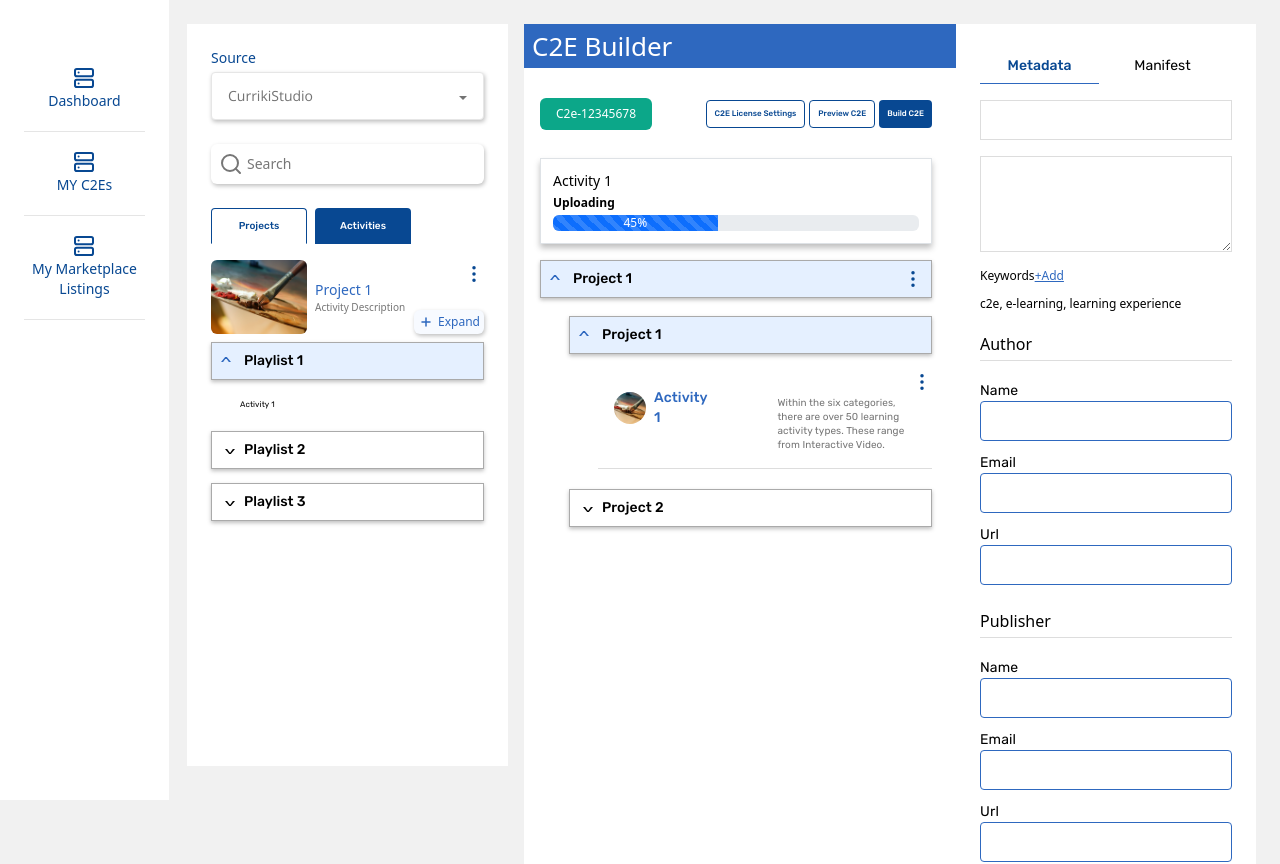
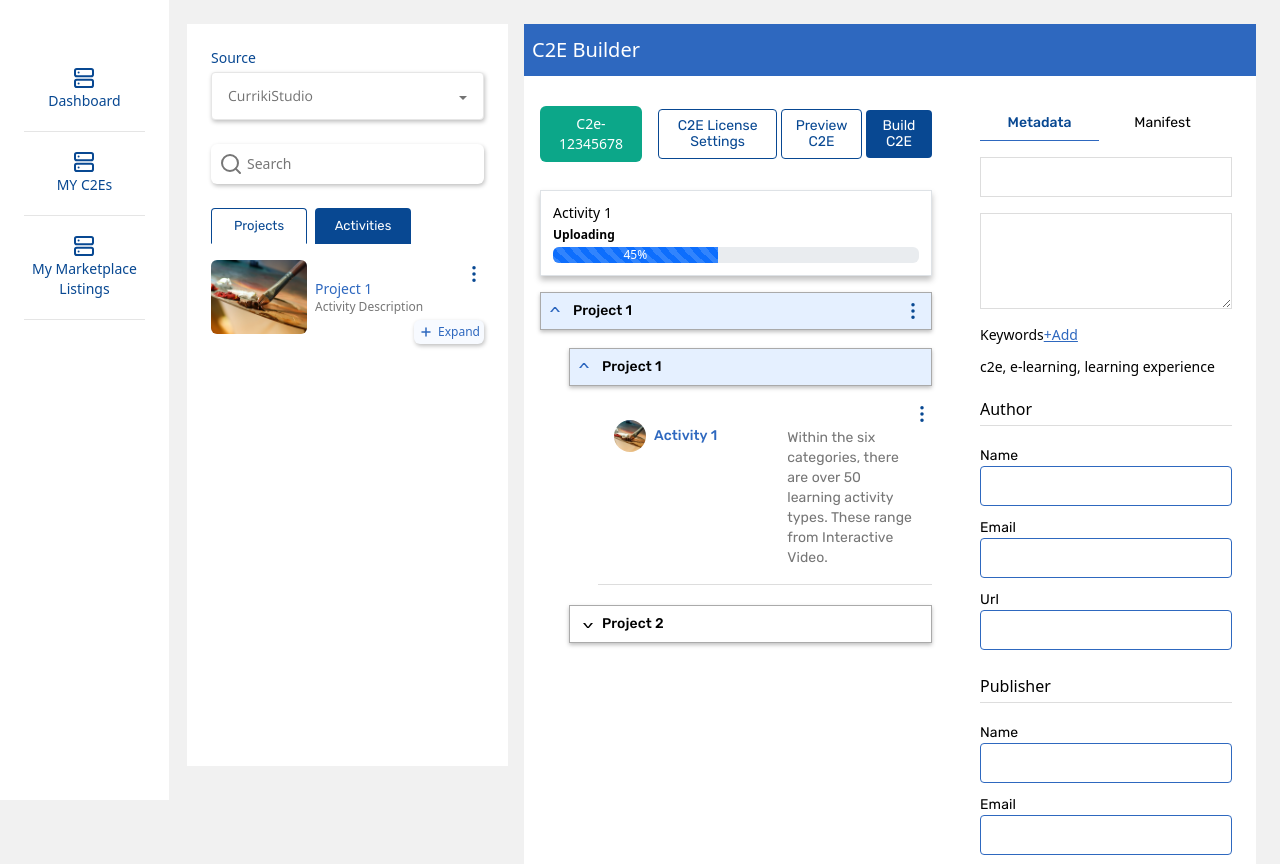
Before and after one commit to CurrikiEducationalExperiences/c2e-reader-prototype, a React (Create React App) app: page /builder in a window 1280 px wide. Shown: the top 864 px of the page. Built offline with nearby package versions, Linux system fonts and the light colour scheme.

Commit message:
fix font

```diff
--- a/src/assets/css/tabs.scss
+++ b/src/assets/css/tabs.scss
@@ -15,9 +15,9 @@
       .nav-link {
         font-family: 'Rubik';
         font-style: normal;
-        font-weight: 500;
-        font-size: 10px;
-        line-height: 20px;
+        font-weight: 400;
+        font-size: 13px;
+        line-height: 16px;
         text-align: center;
         display: flex;
         flex-direction: row;
@@ -38,9 +38,9 @@
           border-bottom: 1px solid #ffffff;
           font-family: 'Rubik';
           font-style: normal;
-          font-weight: 500;
-          font-size: 10px;
-          line-height: 20px;
+          font-weight: 400;
+          font-size: 13px;
+          line-height: 16px;
         }
       }
     }
@@ -351,19 +351,17 @@ ul.nav.nav-tabs {
 
 .primary-btn {
   display: flex;
-  flex-direction: column;
   justify-content: center;
   align-items: center;
-  padding: 4px 8px;
+  padding: 8px 12px;
   gap: 10px;
   width: fit-content;
-  height: 28px;
   border-radius: 4px;
   font-family: 'Rubik';
   font-style: normal;
-  font-weight: 500;
-  font-size: 8px;
-  line-height: 20px;
+  font-weight: 400;
+  font-size: 14px;
+  line-height: 16px;
   text-align: center;
 }
 
--- a/src/pages/builder/leftSide.js
+++ b/src/pages/builder/leftSide.js
@@ -1,4 +1,4 @@
-import React from 'react';
+import React, { useState } from 'react';
 import { Tab, Tabs, Dropdown, Accordion } from 'react-bootstrap';
 
 import SearchIcon from '../../assets/images/search.svg';
@@ -8,8 +8,10 @@ import EyeIcon from '../../assets/images/mdi_eye.svg';
 import PlusIcon from '../../assets/images/Icon-plus.svg';
 
 const LeftSide = () => {
+  const [expanded, setExpanded] = useState(false);
+
   return (
-    <div className="min-w-[321px] flex-shrink-0 bg-white calc-function">
+    <div className="w-[321px] flex-shrink-0 bg-white calc-function">
       {/* <div className="w-full bg-primarycolor2 p-2">
         <p className="font-medium text-2xl leading-[28px] text-white m-0">
           C2E Builder
@@ -47,7 +49,7 @@ const LeftSide = () => {
             <Tab eventKey="Projects" title="Projects">
               <div className="w-full flex-col gap-4">
                 <div className="w-full">
-                  <div className="w-full relative mb-2">
+                  <div className="w-full relative mb-[16px]">
                     <div className="w-full flex items-center gap-2 ">
                       <img
                         src={projectImg}
@@ -58,7 +60,7 @@ const LeftSide = () => {
                         <h5 className="font-medium text-sm text-primarycolor2 m-0">
                           Project 1
                         </h5>
-                        <p className="font-normal text-[10px] leading-[14px] text-gray100 m-0">
+                        <p className="font-normal text-xs text-gray100 m-0">
                           Activity Description
                         </p>
                       </div>
@@ -99,8 +101,11 @@ const LeftSide = () => {
                         </Dropdown>
                       </div>
                     </div>
-                    <div className="absolute bottom-0 right-0 w-fit ">
-                      <button className="flex items-center gap-1  border-none rounded bg-[#F7FAFF] p-1 shadow-boxShadowSm">
+                    <div className="absolute bottom-[-10px] right-0 w-fit ">
+                      <button
+                        onClick={() => setExpanded(expanded ? false : true)}
+                        className="flex items-center gap-1  border-none rounded bg-[#F7FAFF] p-1 shadow-boxShadowSm"
+                      >
                         <img src={PlusIcon} alt="PlusIcon" className="" />
                         <p className="font-normal text-xs text-primarycolor2 m-0">
                           Expand
@@ -109,22 +114,46 @@ const LeftSide = () => {
                     </div>
                   </div>
 
+                  {expanded && (
                     <div className="builder_accordion">
                       <Accordion defaultActiveKey="0" flush>
                         <Accordion.Item eventKey="0">
-                        <Accordion.Header>Playlist 1</Accordion.Header>
-                        <Accordion.Body>Activity 1</Accordion.Body>
+                          <Accordion.Header>
+                            <p className="font-normal text-sm  text-[#95959] m-0">
+                              Playlist 1
+                            </p>
+                          </Accordion.Header>
+                          <Accordion.Body>
+                            <div className=" w-auto flex flex-col gap-2">
+                              <div className="w-full bg-white border-[0.5px] border-solid border-[#959595] shadow-boxShadowMd p-2 rounded font-normal text-sm  text-[#95959]">
+                                Activity 1
+                              </div>
+                              <div className="w-full bg-white border-[0.5px] border-solid border-[#959595] shadow-boxShadowMd p-2 rounded font-normal text-sm  text-[#95959]">
+                                Activity 2
+                              </div>
+                            </div>
+                          </Accordion.Body>
                         </Accordion.Item>
                         <Accordion.Item eventKey="1">
-                        <Accordion.Header>Playlist 2</Accordion.Header>
-                        <Accordion.Body>Activity 1</Accordion.Body>
-                      </Accordion.Item>
-                      <Accordion.Item eventKey="2">
-                        <Accordion.Header>Playlist 3</Accordion.Header>
-                        <Accordion.Body>Activity 1</Accordion.Body>
+                          <Accordion.Header>
+                            <p className="font-normal text-sm  text-[#95959] m-0">
+                              Playlist 2
+                            </p>
+                          </Accordion.Header>
+                          <Accordion.Body>
+                            <div className="flex flex-col gap-2">
+                              <div className="w-[296px] bg-white border-[0.5px] border-solid border-[#959595] shadow-boxShadowMd p-2 rounded font-normal text-sm  text-[#95959]">
+                                Activity 1
+                              </div>
+                              <div className="w-[296px] bg-white border-[0.5px] border-solid border-[#959595] shadow-boxShadowMd p-2 rounded font-normal text-sm  text-[#95959]">
+                                Activity 2
+                              </div>
+                            </div>
+                          </Accordion.Body>
                         </Accordion.Item>
                       </Accordion>
                     </div>
+                  )}
                 </div>
               </div>
             </Tab>
--- a/src/pages/builder/rightSide.js
+++ b/src/pages/builder/rightSide.js
@@ -5,11 +5,7 @@ import { Tab, Tabs } from 'react-bootstrap';
 const RightSide = () => {
   return (
     <div className="w-[300px] flex-shrink-0 bg-white ">
-      {/* <div className="w-full bg-primarycolor2 p-2">
-        <p className="font-medium text-2xl leading-[28px] text-white m-0">
-          C2E Settings
-        </p>
-      </div> */}
+      <div className="w-full h-[52px] bg-primarycolor2 mb-[5px]"></div>
       <div className="p-4 w-full">
         <div className="builder-setting-tabs ">
           <Tabs defaultActiveKey="Metadata" id="uncontrolled-tab-example">
@@ -78,13 +74,13 @@ const RightSide = () => {
                           rows="5"
                         />
 
-                        <p className="font-normal text-xs text-black mb-1">
+                        <p className="font-normal text-sm text-black mb-1">
                           Keywords
                           <span className="text-primarycolor2 underline">
                             +Add
                           </span>
                         </p>
-                        <p className="font-normal text-xs text-black mb-1">
+                        <p className="font-normal text-sm text-black mb-1">
                           c2e, e-learning, learning experience
                         </p>
                       </div>
--- a/src/pages/builder/workspace.js
+++ b/src/pages/builder/workspace.js
@@ -10,13 +10,11 @@ const Workspace = () => {
   return (
     <div className="w-full bg-white h-full calc-function ">
       <div className="w-full bg-primarycolor2 px-2 py-[12px] mb-[14px]">
-        <h4 className="font-medium text-[26px] leading-[20px] text-white m-0">
-          C2E Builder
-        </h4>
+        <h4 className="font-medium text-xl text-white m-0">C2E Builder</h4>
       </div>
       <div className="w-full  h-full  p-[16px] pr-[24px]">
         <div className="flex items-center gap-[16px] justify-between mb-7">
-          <button className="w-fit h-auto border-none outline-none py-2 px-3 text-white bg-[#0CA789]  rounded  font-normal text-xs">
+          <button className="w-fit h-auto border-none outline-none py-2 px-3 text-white bg-[#0CA789]  rounded  font-normal text-sm">
             C2e-12345678
           </button>
           <div className="flex items-center gap-1">
@@ -100,12 +98,12 @@ const Workspace = () => {
                                 className="w-[32px] h-[32px] object-cover rounded-full"
                               />
                               <div className="">
-                                <h5 className="font-medium text-sm text-primarycolor2 m-0">
+                                <h5 className="font-medium text-sm text-primarycolor2 m-0 whitespace-pre">
                                   Activity 1
                                 </h5>
                               </div>
                             </div>
-                            <p className="font-normal text-[10px] leading-[14px] text-gray100 m-0 pt-2">
+                            <p className="font-normal text-sm text-gray100 m-0 pt-2">
                               Within the six categories, there are over 50
                               learning activity types. These range from
                               Interactive Video.
@@ -169,12 +167,12 @@ const Workspace = () => {
                                 className="w-[32px] h-[32px] object-cover rounded-full"
                               />
                               <div className="">
-                                <h5 className="font-medium text-sm text-primarycolor2 m-0">
+                                <h5 className="font-medium text-sm text-primarycolor2 m-0 whitespace-pre">
                                   Activity 1
                                 </h5>
                               </div>
                             </div>
-                            <p className="font-normal text-[10px] leading-[14px] text-gray100 m-0 pt-2">
+                            <p className="font-normal text-sm text-gray100 m-0 pt-2">
                               Within the six categories, there are over 50
                               learning activity types. These range from
                               Interactive Video.
```
Lines whose indentation alone changed are shown as unchanged.
